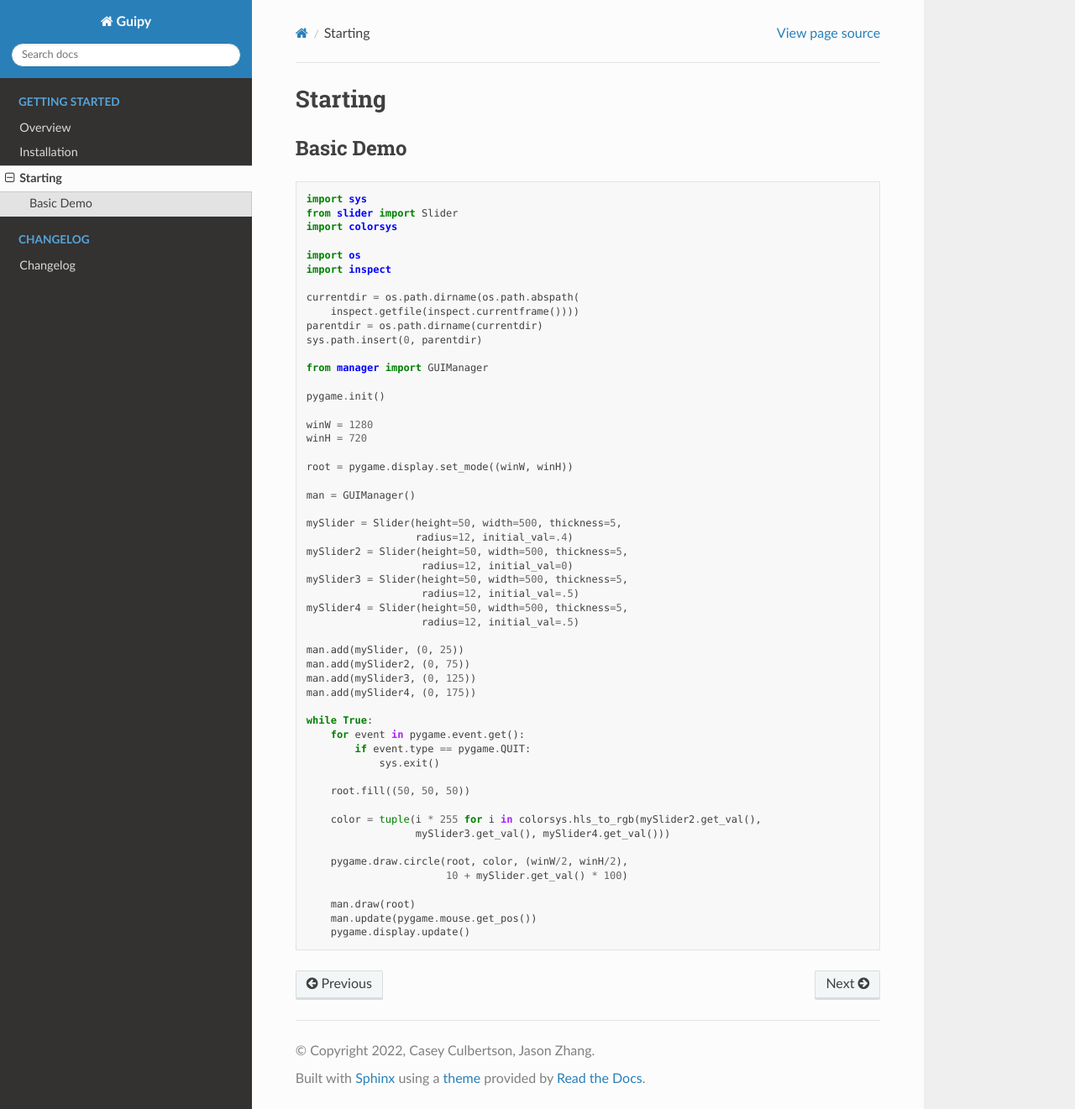
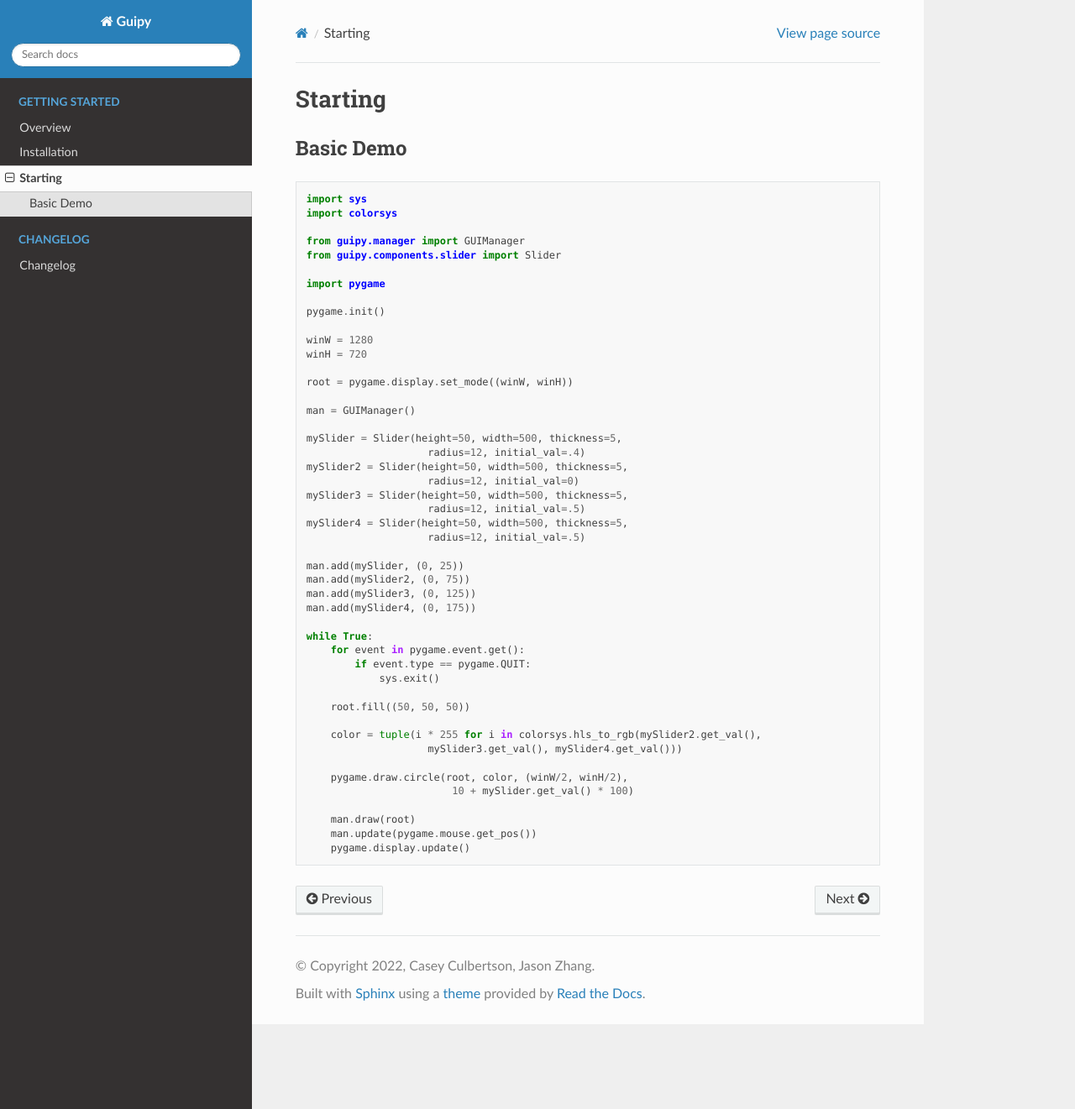
Before and after one commit to Zjjc123/guipy, a Sphinx documentation site: the page built from docs/getting_started/starting.rst, in a window 1280 px wide and 1321 px high. Shown: the whole window at 84% size. Built offline with Sphinx 7.4.7 and the Read the Docs theme 2.0.0, drawn with Linux system fonts in a browser that asks for light colours; pages that are not in the unit, such as notebooks, are missing from menus.

```diff
--- a/docs/getting_started/starting.rst
+++ b/docs/getting_started/starting.rst
@@ -8,18 +8,12 @@ Basic Demo
 ::
 
     import sys
-    from slider import Slider
     import colorsys
 
-    import os
-    import inspect
+    from guipy.manager import GUIManager
+    from guipy.components.slider import Slider
 
-    currentdir = os.path.dirname(os.path.abspath(
-        inspect.getfile(inspect.currentframe())))
-    parentdir = os.path.dirname(currentdir)
-    sys.path.insert(0, parentdir)
-
-    from manager import GUIManager
+    import pygame
 
     pygame.init()
 
@@ -31,13 +25,13 @@ Basic Demo
     man = GUIManager()
 
     mySlider = Slider(height=50, width=500, thickness=5,
-                      radius=12, initial_val=.4)
+                        radius=12, initial_val=.4)
     mySlider2 = Slider(height=50, width=500, thickness=5,
-                       radius=12, initial_val=0)
+                        radius=12, initial_val=0)
     mySlider3 = Slider(height=50, width=500, thickness=5,
-                       radius=12, initial_val=.5)
+                        radius=12, initial_val=.5)
     mySlider4 = Slider(height=50, width=500, thickness=5,
-                       radius=12, initial_val=.5)
+                        radius=12, initial_val=.5)
 
     man.add(mySlider, (0, 25))
     man.add(mySlider2, (0, 75))
@@ -52,10 +46,10 @@ Basic Demo
         root.fill((50, 50, 50))
 
         color = tuple(i * 255 for i in colorsys.hls_to_rgb(mySlider2.get_val(),
-                      mySlider3.get_val(), mySlider4.get_val()))
+                        mySlider3.get_val(), mySlider4.get_val()))
 
         pygame.draw.circle(root, color, (winW/2, winH/2),
-                           10 + mySlider.get_val() * 100)
+                            10 + mySlider.get_val() * 100)
 
         man.draw(root)
         man.update(pygame.mouse.get_pos())
```
Also changed, not shown: README.md (+73 -0 lines), docs/imgs/slider.gif (added), 1 other file.
